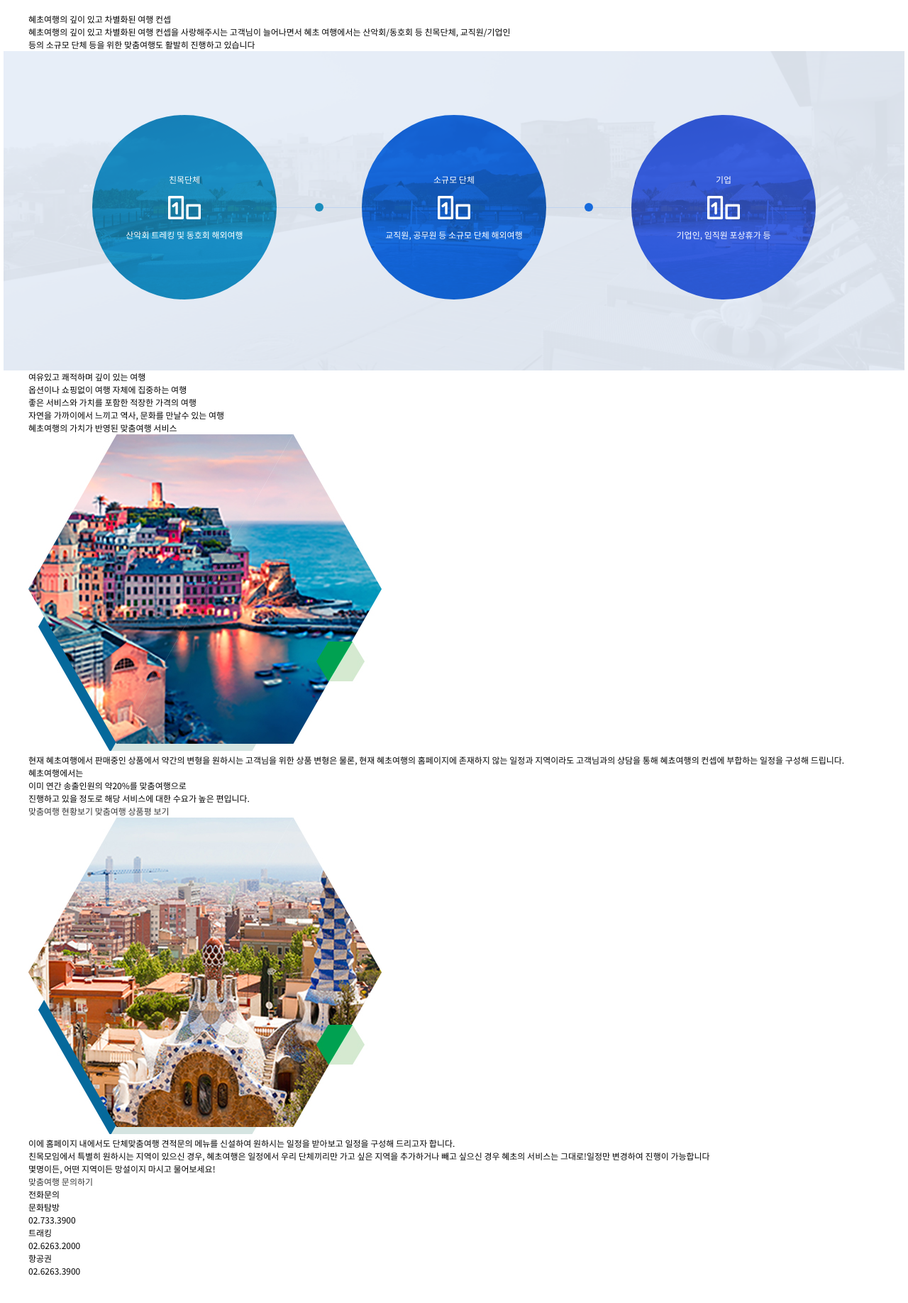
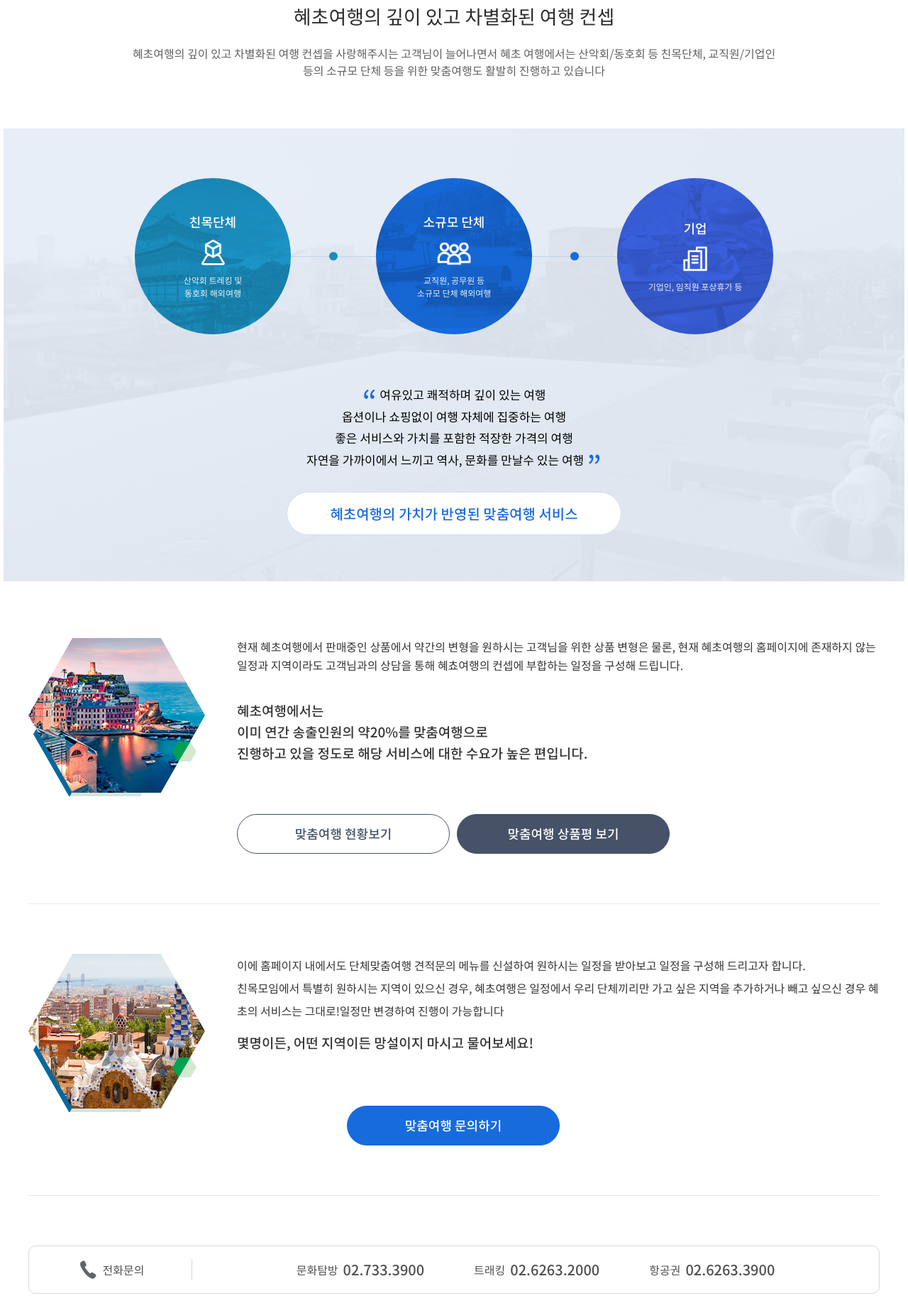
Before and after one commit to kik87827/travel_hyecho, a website: page src/service_info.html in a window 1280 px wide. Shown: the part 913-2749 px from the top of the page at 71% size. Drawn offline with nearby package versions, Linux system fonts and the light colour scheme; files that its build step writes are made by us from their sources; files whose address does not match are found by name.

Commit message:
pc 코딩 1개 완료

```diff
--- a/src/assets/css/_data_v2.scss
+++ b/src/assets/css/_data_v2.scss
@@ -62,13 +62,15 @@ select.form_select{
     display:flex; flex-wrap:wrap; text-align: center; white-space: nowrap;
     > li{
         border-right:1px solid #d9d9d9; border-bottom:1px solid #d9d9d9; flex:0 0 10%; box-sizing: border-box;
+        position:relative;
+        &:after{display:block;content:'';height:1px;width:calc(100% + 1px);background:#7e889a; position:absolute;top:0;left:-1px;}
         &:last-of-type{border-right:0;}
     }
 }
 .data_dp_item{
      background:#fff;
     dt,dd{ padding:15px;}
-    dt{border-bottom:1px solid #d9d9d9;border-top:1px solid #7e889a;}
+    dt{border-bottom:1px solid #d9d9d9;}
     dd{}
 }
 .data_dp_key,
--- a/src/assets/css/_design_v2.scss
+++ b/src/assets/css/_design_v2.scss
@@ -52,6 +52,17 @@
             }
         }
     }
+    &.v2{
+        > li{
+            .linked_diagram_shape{width:220px;height:220px;background-image:url("../images/intro_service_info_01.png");}
+           &.theme_02{
+                .linked_diagram_shape{background-image:url("../images/intro_service_info_02.png");}
+            }
+            &.theme_03{
+                .linked_diagram_shape{background-image:url("../images/intro_service_info_03.png");}
+            }
+        }
+    }
 }
 .linked_diagram_title_row{margin-bottom:15px;}
 .linked_diagram_title{font-size:28px; color:#1c96c9; font-weight:700; line-height:1;}
@@ -69,11 +80,19 @@
             &.shape_01{background-position:0 0;}
             &.shape_02{background-position:0 -50px;}
             &.shape_03{background-position:0 100%;}
+            &.v2{
+                background-image:url("../images/ico_service_info.png");
+                &.shape_01{background-position:0 0;}
+                &.shape_02{background-position:0 -50px;}
+                &.shape_03{background-position:0 100%;}
+            }
         }
     }
     *{word-break: keep-all;}
+    .text_primary_node{font-size:18px; font-weight:500;}
     .text_main_node{font-size:20px; font-weight:500;}
     .text_sub_node{font-size:14px; font-weight:350; opacity:.7; margin-top:5px;}
+    .text_secondary_node{font-size:15x; font-weight:350;}
 }
 .brand_diagram_container{padding:35px 0 0; text-align: center;}
 .bd_toplogo{
@@ -438,72 +457,108 @@
 
 
 
-.copy_plate_wrap{}
-.copy_main_plate{}
-.copy_sub_plate{}
+.copy_plate_wrap{text-align: center;padding:70px 0;}
+.copy_main_plate{font-size:27px; color:#2b2b2b;}
+.copy_sub_plate{font-size:16px; color:#5f5f5f; margin-top:20px;}
 
 
 .involve_diagram_container{
-    .linked_diagram_wrap{}
+    position:relative; padding-bottom:65px;
+    > *{position:relative}
+    .linked_diagram_wrap{position:static;}
+    .linked_diagram_list{padding:70px 0;}
 }
 
 .quote_word_wrap{
-
+    text-align: center;
 }
 .quote_word{
-    &:before,
-    &:after{}
-    &:before{}
-    &:after{}
-    .text_node{}
+    display:inline-block;
+    /* &:before,
+    &:after{display:inline;font-size:44px; color:#176bdd;height:0;white-space: nowrap;}
+    &:before{content:'“'}
+    &:after{content:'”'} */
+    .text_node{font-size:17px; line-height:1.8; display:inline;}
+}
+.quote_left,
+.quote_right{display:inline-block;font-size:44px; color:#176bdd;white-space: nowrap; line-height:0; position:relative; top:20px;}
+.quote_left{content:'“';}
+.quote_right{content:'”';}
+
+.accent_bar_wrap{text-align: center; margin-top:30px;}
+.accent_bar{display:inline-block; border:1px solid rgb(211, 223, 240); background:#fff; border-radius:100px; font-size:20px; font-weight:500; color:#176bdd; padding:15px 60px;}
+
+.feature_block_wrap{padding:80px 0 0 0;}
+.feature_block_list{
+    > li{
+        padding:0 0 70px 0;margin-bottom:70px; border-bottom:1px solid #e7e7e7;
+    }
+}
+.feature_block{
+    display:flex; gap:45px;
+    .img_cols{
+        flex:0 0 249px;
+        img{vertical-align: top;}
+    }
+    .copy_cols{flex:1; min-width:0;}
+}
+.feature_copy_wrap{
+    &.gap2{
+        .feature_copy{margin-bottom:10px;line-height:2.0;}
+    }
+}
+.feature_copy{
+    font-size:16px; color:#333333; line-height:1.6; margin-bottom:35px;
+    &.accent{font-size:19px; font-weight:500;}
+    &:last-of-type{margin-bottom:0 !important;}
+}
+.btn_feature_group{margin-top:70px; display:flex; gap:10px; align-items: center;
+    &.type2{
+        max-width:610px; justify-content: center;
+    }
+}
+.btn_frame{
+    display:inline-flex; min-width:300px; height:56px; text-align: center; justify-content: center; align-items: center; border:1px solid rgb(69, 82, 103); background-color:#fff; border-radius: 100px; box-sizing: border-box; padding:10px;
+    .text_node{font-size:18px; color:#455267; font-weight:500;}
+    &.full{background-color:#455267;
+        .text_node{color:#fff;}
+    }
+    &.primary{background:#176bdd;border-color:#176bdd;
+        .text_node{color:#fff;}
+    }
 }
 
-.accent_bar_wrap{}
-.accent_bar{}
-
-.feature_block_wrap{}
-.feature_block_list{
-    > li{}
-}
-.feature_block{
-    .img_cols{
-        img{}
-    }
-    .copy_cols{}
-}
-.feature_copy_wrap{}
-.feature_copy{
-    &.accent{}
-    &:last-of-type{}
-}
-.btn_feature_group{}
-.btn_frame{
-    .text_node{}
-    &.full{}
-    &.primary{}
-}
 
 .info_outline_wrap{
-    .fixed_cols{}
-    .liquid_cols{}
+    border:1px solid rgb(217, 217, 217);  border-radius: 10px; background-color:#fff; display:flex; align-items: center; padding:18px 0;
+    .fixed_cols{white-space: nowrap; flex:0 0 200px; position:relative;text-align: center; display:flex; align-items: center; justify-content: center; padding:0 15px;
+        &:after{display:block;content:'';width:1px; height:30px; background:#d7d7d7; position:absolute;top:50%;right:0; transform: translateY(-50%);}
+    }
+    .liquid_cols{flex:1;}
 }
 
 .info_node_obj{
+    display:flex; align-items: center; gap:6px;
     .ico{
-        &.shape_call{}
+        width:30px; height:30px; background-position:0 0;background-repeat:no-repeat; background-size:100% auto; flex:0 0 30px;
+        &.shape_call{background-image:url("../images/ico_call_30.png");}
     }
-    .text_node{}
+    .text_node{font-size:16px; color:#4e4e4e; display:inline-block;}
 }
 .prompt_info_list{
+    display:flex; gap:20px; justify-content: center; align-items: center; gap:70px;
     > li{}
 }
 .prompt_item{
+    display:flex; align-items: center; gap:7px;
     dt,dd{}
     dt{}
     dd{}
 }
-.prompt_dt_node{}
-.prompt_dd_node{}
+.prompt_dt_node,
+.prompt_dd_node{display:inline-block;color:#4e4e4e;}
+.prompt_dt_node{font-size:16px; }
+.prompt_dd_node{font-size:20px; font-weight:500;}
 
 .explan_wrap{}
 .explan_block{
--- a/src/service_info.html
+++ b/src/service_info.html
@@ -27,10 +27,10 @@
             <div class="md_cont_block">
               <div class="md_cont_title_row"><h3 class="md_cont_title">서비스 소개</h3></div>
               <div class="md_cont_contents">
-                <div class="tape_title_row skin2 bg_img2">
+                <div class="tape_title_row mbtype bg_img2">
                   <div class="tape_inner">
                     <div class="tape_title_item">
-                      <p class="tape_title_main">기업/단체 맞춤여행</p>
+                      <p class="tape_title_sub">기업/단체 맞춤여행</p>
                     </div>
                   </div>
                 </div>
@@ -44,7 +44,7 @@
                 </div>
                 <div class="involve_diagram_container">
                   <div class="linked_diagram_wrap">
-                    <ul class="linked_diagram_list">
+                    <ul class="linked_diagram_list v2">
                       <li>
                         <div class="linked_diagram_shape_row">
                           <div class="linked_diagram_shape">
@@ -52,9 +52,13 @@
                               <div class="ld_shape_copy_block">
                                 <p class="text_primary_node">친목단체</p>
                               </div>
-                              <div class="ld_shape_copy_block has_ico"><i class="ico shape_04"></i></div>
+                              <div class="ld_shape_copy_block has_ico"><i class="ico v2 shape_01"></i></div>
                               <div class="ld_shape_copy_block">
-                                <p class="text_secondary_node">산악회 트레킹 및 동호회 해외여행</p>
+                                <p class="text_secondary_node">
+                                  산악회 트레킹 및
+                                  <br />
+                                  동호회 해외여행
+                                </p>
                               </div>
                             </div>
                           </div>
@@ -67,9 +71,13 @@
                               <div class="ld_shape_copy_block">
                                 <p class="text_primary_node">소규모 단체</p>
                               </div>
-                              <div class="ld_shape_copy_block has_ico"><i class="ico shape_05"></i></div>
+                              <div class="ld_shape_copy_block has_ico"><i class="ico v2 shape_02"></i></div>
                               <div class="ld_shape_copy_block">
-                                <p class="text_secondary_node">교직원, 공무원 등 소규모 단체 해외여행</p>
+                                <p class="text_secondary_node">
+                                  교직원, 공무원 등
+                                  <br />
+                                  소규모 단체 해외여행
+                                </p>
                               </div>
                             </div>
                           </div>
@@ -82,7 +90,7 @@
                               <div class="ld_shape_copy_block">
                                 <p class="text_primary_node">기업</p>
                               </div>
-                              <div class="ld_shape_copy_block has_ico"><i class="ico shape_06"></i></div>
+                              <div class="ld_shape_copy_block has_ico"><i class="ico v2 shape_03"></i></div>
                               <div class="ld_shape_copy_block">
                                 <p class="text_secondary_node">기업인, 임직원 포상휴가 등</p>
                               </div>
@@ -95,6 +103,7 @@
                   <div class="quote_word_wrap">
                     <p class="quote_word">
                       <span class="text_node">
+                        <span class="quote_left">“</span>
                         여유있고 쾌적하며 깊이 있는 여행
                         <br />
                         옵션이나 쇼핑없이 여행 자체에 집중하는 여행
@@ -102,6 +111,7 @@
                         좋은 서비스와 가치를 포함한 적장한 가격의 여행
                         <br />
                         자연을 가까이에서 느끼고 역사, 문화를 만날수 있는 여행
+                        <span class="quote_right">”</span>
                       </span>
                     </p>
                   </div>
@@ -138,6 +148,7 @@
                           <img src="./assets/images/obj_service_info_thum_02.jpg" alt="" />
                         </div>
                         <div class="copy_cols">
+                          <div class="feature_copy_wrap gap2">
                             <p class="feature_copy">
                               이에 홈페이지 내에서도 단체맞춤여행 견적문의 메뉴를 신설하여 원하시는 일정을 받아보고 일정을 구성해 드리고자 합니다.
                               <br />
@@ -145,8 +156,9 @@
                             </p>
                             <p class="feature_copy accent">몇명이든, 어떤 지역이든 망설이지 마시고 물어보세요!</p>
                           </div>
-                        <div class="btn_feature_group">
+                          <div class="btn_feature_group type2">
                             <a href="#" class="btn_frame primary"><span class="text_node">맞춤여행 문의하기</span></a>
+                          </div>
                         </div>
                       </div>
                     </li>
```
Also changed, not shown: src/assets/css/style_v2.scss (+10 -2 lines), dist/assets/css/style_v2.css, dist/service_info.html. Lines whose indentation alone changed are shown as unchanged.
